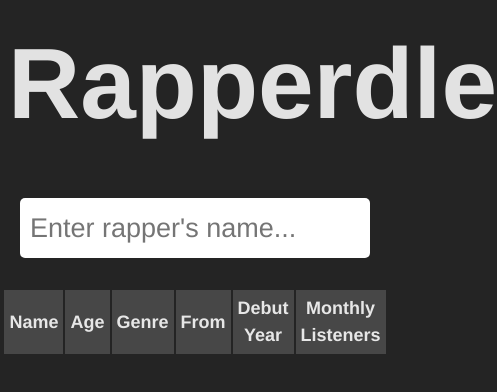
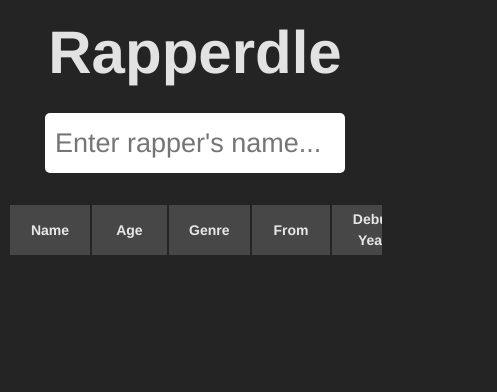
Before and after one commit to bartoszb0/RapperdleReact, a React (Vite) app: page / in a window 390 px wide. Shown: the top 392 px of the page, 497 px wide, since content can reach past the window. Built offline with nearby package versions, Linux system fonts and the light colour scheme; a web font is replaced by a local one.

Commit message:
moved files to utils dir, added mobile styling

```diff
--- a/src/components/App/App.css
+++ b/src/components/App/App.css
@@ -2,3 +2,9 @@
   font-size: 100px;
   font-weight: 600;
 }
+
+@media (max-width: 640px) {
+  .logoContainer {
+    font-size: 60px;
+  }
+}
--- a/src/components/App/App.tsx
+++ b/src/components/App/App.tsx
@@ -1,13 +1,13 @@
 import { useEffect, useState } from "react";
 import rappersArray from "../../../rappers/rappers.ts";
 import type { GuessType, Rapper } from "../../types/types.ts";
-import { getTodaysRapper } from "../../utils/getTodaysRapper";
 import {
   compareFrom,
   compareGenre,
   compareMonthly,
   compareNumbers,
-} from "../Guesses/compareFunctions";
+} from "../../utils/compareFunctions.ts";
+import { getTodaysRapper } from "../../utils/getTodaysRapper";
 import Guesses from "../Guesses/Guesses";
 import Input from "../Input/Input";
 import WinScreen from "../WinScreen/WinScreen";
--- a/src/components/Guesses/Guesses.css
+++ b/src/components/Guesses/Guesses.css
@@ -1,12 +1,12 @@
 .guessesContainer {
   margin-top: 30px;
   display: flex;
-  align-items: center;
-  justify-content: center;
+  width: 100%;
 }
 
 .guessesTable {
   width: 80%;
+  min-width: 600px;
 }
 
 .guessesTable thead tr th {
@@ -29,3 +29,30 @@
 .guessesTable tbody td {
   padding: 10px;
 }
+
+@media (max-width: 640px) {
+  .guessesContainer {
+    overflow-x: auto;
+  }
+
+  .guessesTable {
+    min-width: 500px;
+  }
+
+  .guessesTable thead tr th {
+    font-size: 14px;
+    padding: 4px;
+  }
+
+  .guessesTable tbody td {
+    font-size: 18px;
+    height: 60px;
+    padding: 6px;
+  }
+}
+
+@media (min-width: 640px) {
+  .guessesContainer {
+    justify-content: center;
+  }
+}
--- a/src/components/Input/Input.css
+++ b/src/components/Input/Input.css
@@ -48,3 +48,18 @@
   background-color: rgb(102, 102, 102);
   cursor: pointer;
 }
+
+@media (max-width: 600px) {
+  .inputContainer {
+    margin-top: 15px;
+  }
+
+  .inputContainer input {
+    width: 280px;
+  }
+
+  .matchesContainer {
+    width: 300px;
+    background-color: black;
+  }
+}
--- a/src/components/Guesses/compareFunctions.ts
+++ b/src/utils/compareFunctions.ts
@@ -1,4 +1,4 @@
-import type { Rapper } from "../../types/types";
+import type { Rapper } from "../types/types";
 
 export function compareNumbers(
   guessedRapperValue: number,
```
